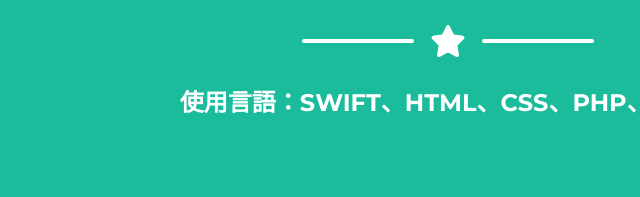
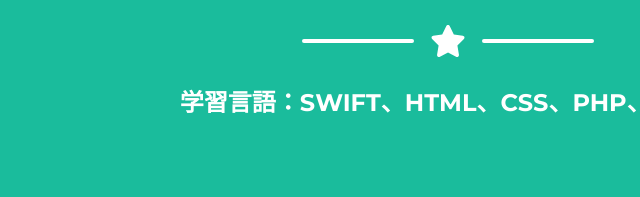
Before and after one commit to Adaiki/MyPortfolio, a plain HTML site: page index.html in a window 1280 px wide. Shown: the part 1596-1793 px from the top of the page, 192-832 px from the left. Drawn offline with nearby package versions, Linux system fonts and the light colour scheme.

Commit message:
Update index.html

```diff
--- a/index.html
+++ b/index.html
@@ -93,7 +93,7 @@
                     <div class="divider-custom-line"></div>
                 </div>
                 <!-- About Section Content-->
-                    <h4 class="text-center text-uppercase mb-4">使用言語：Swift、HTML、CSS、PHP、Java</h4>
+                    <h4 class="text-center text-uppercase mb-4">学習言語：Swift、HTML、CSS、PHP、Java</h4>
             </div>
         </section>
         <!-- Contact Section-->
```
